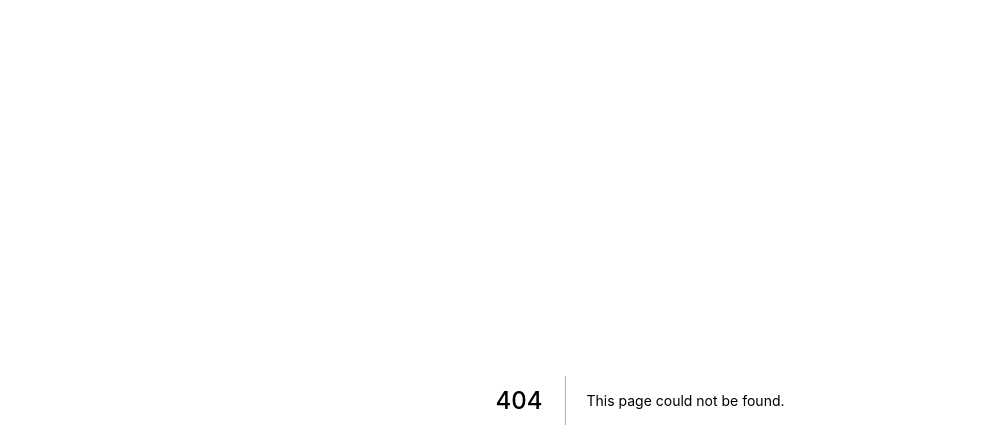
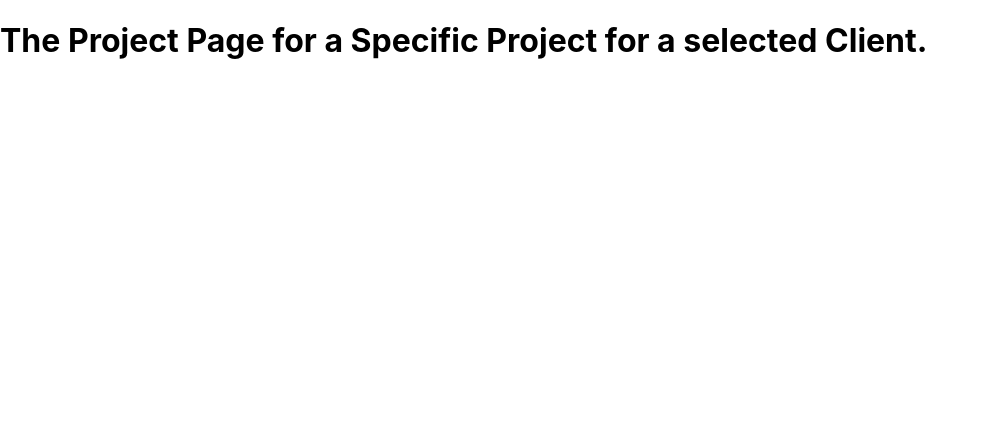
Before and after one commit to hardik6869/Next-Practice, a Next.js app: page /clients/1/1 in a window 1280 px wide. Before the commit this address had no page. Shown: the top 448 px of the page, without its empty margins (0-987 px from the left). Built offline with nearby package versions, Linux system fonts and the light colour scheme.

Commit message:
Nested Dynamic Routes & Paths

```diff
--- /dev/null
+++ b/pages/clients/[id]/[clientprojectid].js
@@ -0,0 +1,13 @@
+import { useRouter } from "next/router";
+
+const SelectedClientProjectPage = () => {
+  const router = useRouter();
+  console.log(router.query);
+  return (
+    <div>
+      <h1> The Project Page for a Specific Project for a selected Client.</h1>
+    </div>
+  );
+};
+
+export default SelectedClientProjectPage;
--- a/pages/portfolio/[projectId].js
+++ b/pages/portfolio/[projectId].js
@@ -2,8 +2,10 @@
 
 const PortfolioProjectPage = () => {
   const router = useRouter();
-  console.log(router.asPath);
+  console.log(router.pathname);
   console.log(router.query.projectId);
+
+  // Send a request to some backend serverto fetchthe piece of data with an id of router.query.projectId.
   return (
     <div>
       <h1>The PortfolioProject Page </h1>
--- a/pages/portfolio/index.js
+++ b/pages/portfolio/index.js
@@ -1,5 +1,3 @@
-import React from "react";
-
 const PortfolioPage = () => {
   return (
     <div>
```
Also changed, not shown: pages/clients/[id]/index.js (added, +9 -0 lines), pages/clients/index.js (added, +9 -0 lines).
